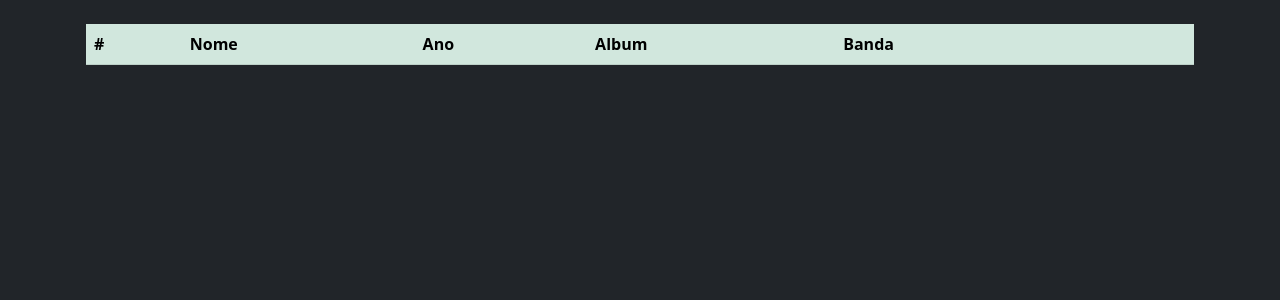
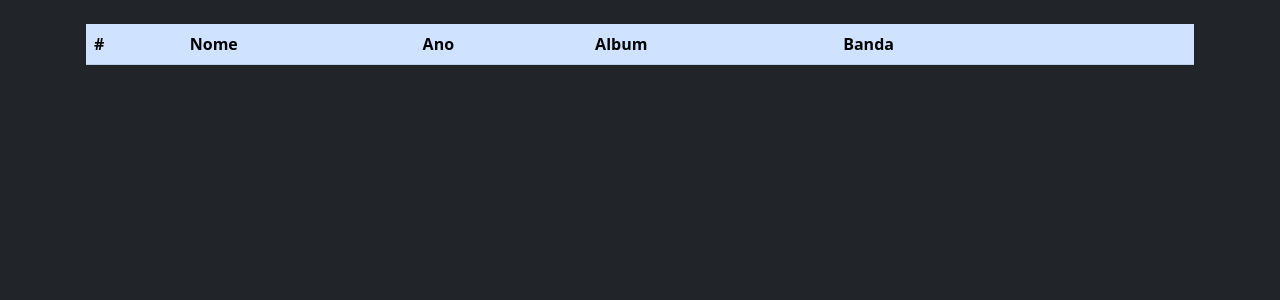
Before and after one commit to LucasAlt40/CrudBandasPHP, a PHP site: page /src/lista_musicas.php in a window 1280 px wide. Shown: the part 56-356 px from the top of the page. Run offline with PHP 8.4, Linux system fonts and the light colour scheme; lists and menus that the app fills with data are empty.

Commit message:
meelhorias e correções

```diff
--- a/src/lista_bandas.php
+++ b/src/lista_bandas.php
@@ -6,8 +6,8 @@
     $lista_bandas = $dao->listarBandas();
 ?>
 
-    <table class="table table-striped mt-2 bg-light">
-    <thead class="table-success">
+    <table class="table table-striped mt-2 table-dark">
+    <thead class="table-primary">
         <tr>
             <th scope="col">Nome</th>
             <th scope="col">Integrantes</th>
@@ -25,7 +25,7 @@
             <td>
                 <form action="./banda/remove_banda.php" method="post">
                     <input type="hidden" name="nome" value="<?= $banda["nome"] ?>">
-                    <button type="submit" class="btn btn-danger" id="btn-apagar">
+                    <button type="submit" class="btn btn-outline-danger" id="btn-apagar">
                         Remover
                     </button>
                 </form>
--- a/src/lista_musicas.php
+++ b/src/lista_musicas.php
@@ -6,8 +6,8 @@
     $lista_musicas = $dao->listarMusicas();
 ?>
 
-    <table class="table table-striped mt-2 bg-light">
-        <thead class="table-success">
+    <table class="table table-striped mt-2 table-dark">
+        <thead class="table-primary">
             <tr>
                 <th scope="col">#</th>
                 <th scope="col">Nome</th>
@@ -32,13 +32,13 @@
                     <td>
                         <form action="./musica/remove_musica.php" method="post">
                             <input type="hidden" name="id_musica" value="<?=$musica["id_musica"]?>">
-                            <button type="submit" class="btn btn-danger" id="btn-apagar">
+                            <button type="submit" class="btn btn-outline-danger" id="btn-apagar">
                                 Remover
                             </button>
                         </form>
                     </td>
                     <td>
-                        <a href="./atualiza_musica_form.php?id=<?= $musica["id_musica"] ?>" class="btn btn-primary" >Atualizar</a>
+                        <a href="./atualiza_musica_form.php?id=<?= $musica["id_musica"] ?>" class="btn btn-outline-primary" >Atualizar</a>
                     </td>
                 </tr>
             <?php
```
